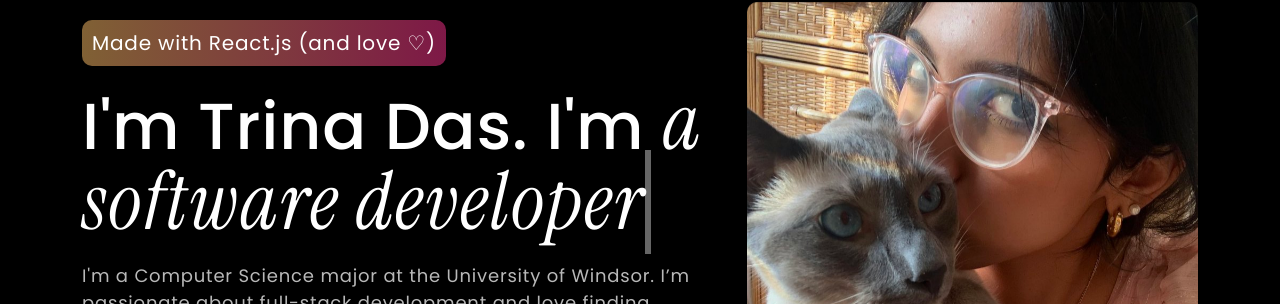
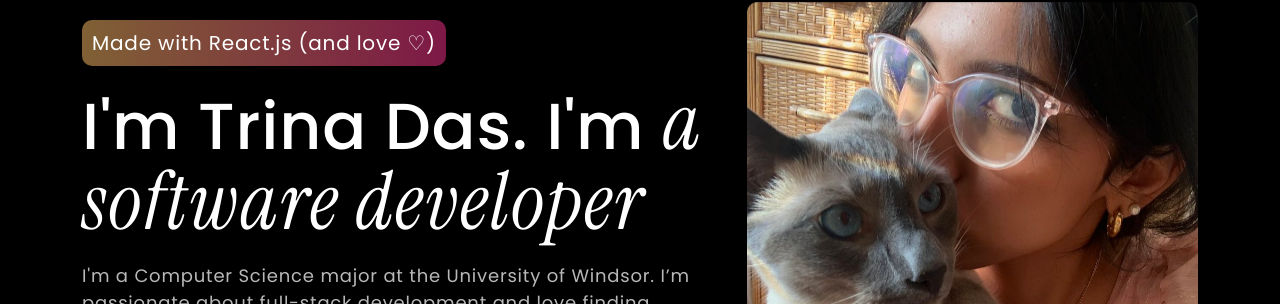
Before and after one commit to trinadas0/personal-website, a React (Create React App) app: page / in a window 1280 px wide. Shown: the part 240-544 px from the top of the page. Built offline with nearby package versions, Linux system fonts and the light colour scheme.

Commit message:
smoother typing animation

```diff
--- a/src/App.css
+++ b/src/App.css
@@ -265,7 +265,6 @@ nav.navbar .navbar-toggler[aria-expanded="true"] .navbar-toggler-icon {
 .banner {
   margin-top: 0;
   padding: 260px 0 100px 0;
-  /**background-image: url('./assets/img/banner-bg.png');**/
   background-color: #000000;
   background-position: top center;
   background-size: cover;
@@ -276,7 +275,6 @@ nav.navbar .navbar-toggler[aria-expanded="true"] .navbar-toggler-icon {
   letter-spacing: 0.8px;
   padding: 8px 10px;
   background: linear-gradient(90.21deg, rgba(255, 201, 102, 0.5) -5.91%, rgba(250, 32, 145, 0.5) 111.58%);
-  /*border: 1px solid rgba(255, 255, 255, 0.5);*/
   font-size: 20px;
   margin-bottom: 16px;
   display: inline-block;
@@ -342,7 +340,18 @@ nav.navbar .navbar-toggler[aria-expanded="true"] .navbar-toggler-icon {
   font-style: italic;
   font-size: 80px;
   letter-spacing: 2px;
+  animation: blink-caret 0.75s step-end infinite;
 }
+
+@keyframes blink-caret {
+  from, to {
+    border-color: transparent;
+  }
+  50% {
+    border-color: #666;
+  }
+}
+
 
 
 /************ Skills Css ************/
```
